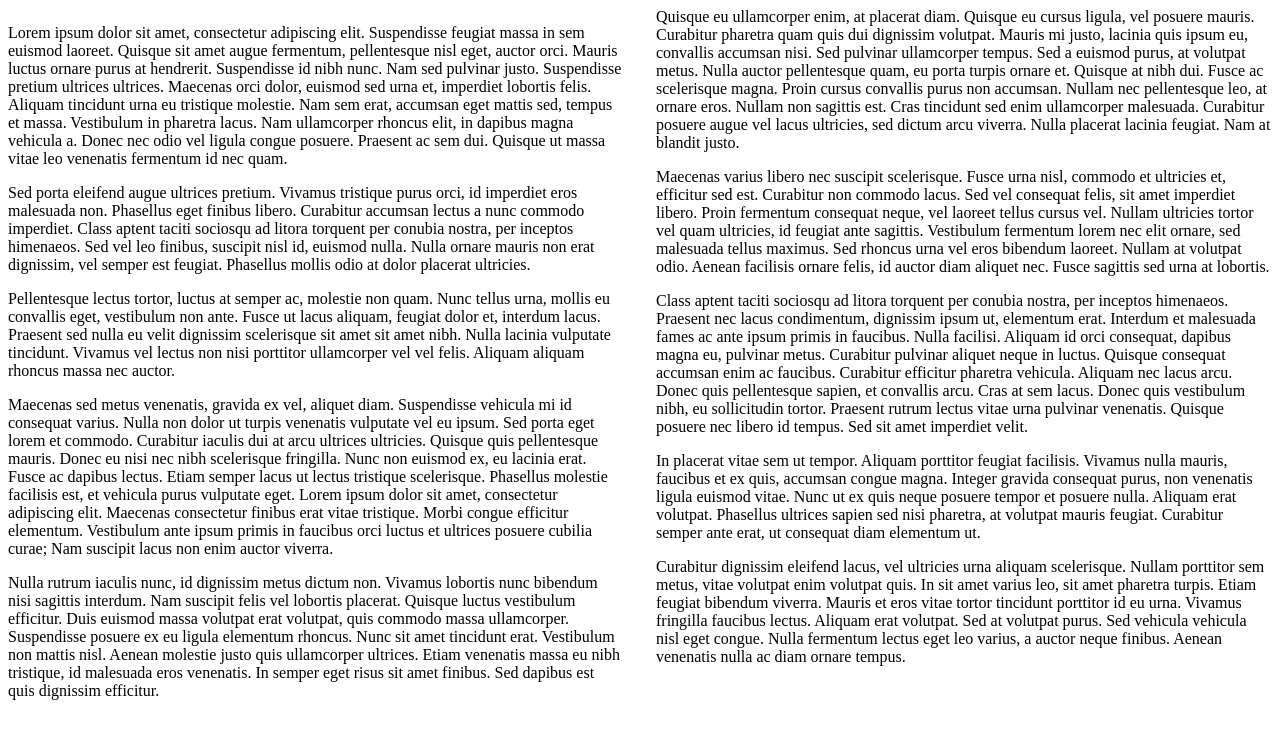
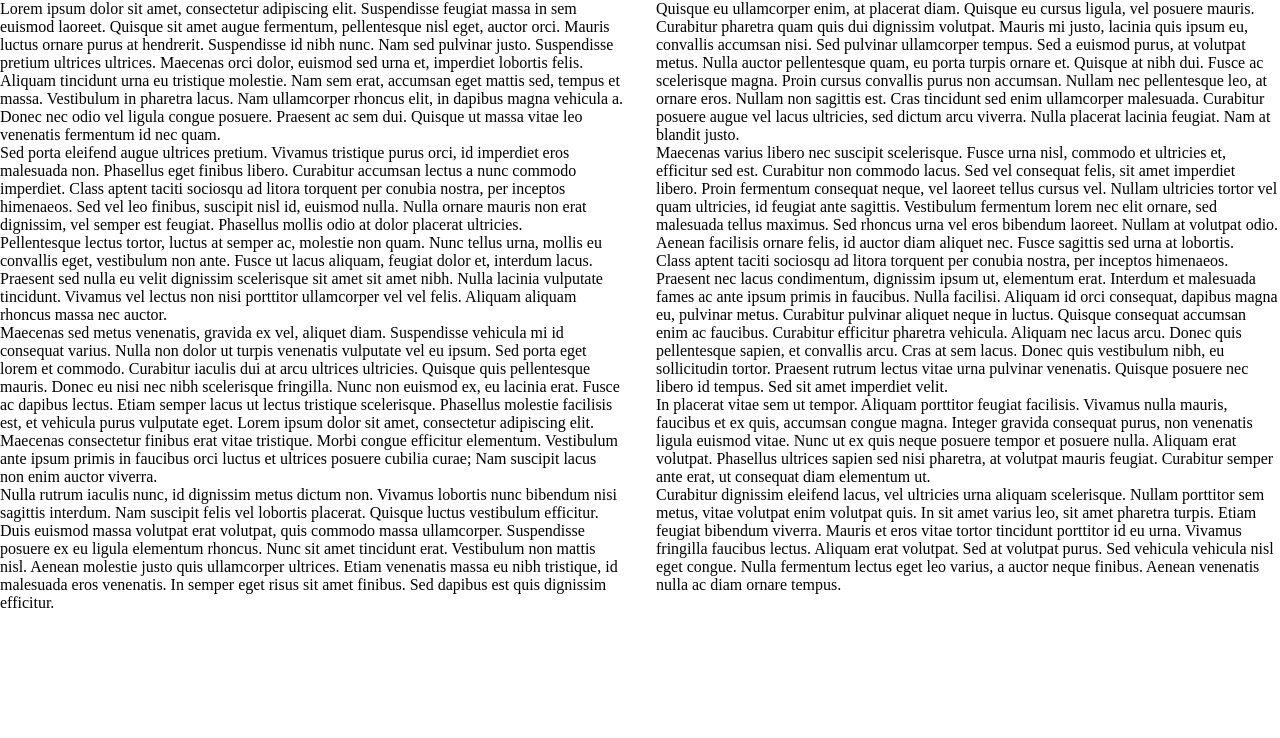
Before and after one commit to Mayonaka-7/Mayonaka-7.github.io, a plain HTML site: page index.html in a window 1280 px wide. Drawn offline with Linux system fonts and the light colour scheme.

Commit message:
playing with layouts

```diff
--- a/css/site.css
+++ b/css/site.css
@@ -1,3 +1,17 @@
+* {
+    margin: 0;
+    padding: 0;
+    border: 0;
+}
+
+.clear {
+    clear: both;
+}
+
+main {
+    margin: 0 auto;
+}
+
 article {
     -webkit-columns: 2 200px;
     -moz-columns: 2 200px;
--- a/index.html
+++ b/index.html
@@ -6,7 +6,7 @@
         <link rel="stylesheet" href="css/site.css">
     </head>
     <body>
-        <div>
+        <main>
             <article>
                 <p>
                     Lorem ipsum dolor sit amet, consectetur adipiscing elit. Suspendisse feugiat massa in sem euismod laoreet. Quisque sit amet augue fermentum, pellentesque nisl eget, auctor orci. Mauris luctus ornare purus at hendrerit. Suspendisse id nibh nunc. Nam sed pulvinar justo. Suspendisse pretium ultrices ultrices. Maecenas orci dolor, euismod sed urna et, imperdiet lobortis felis. Aliquam tincidunt urna eu tristique molestie. Nam sem erat, accumsan eget mattis sed, tempus et massa. Vestibulum in pharetra lacus. Nam ullamcorper rhoncus elit, in dapibus magna vehicula a. Donec nec odio vel ligula congue posuere. Praesent ac sem dui. Quisque ut massa vitae leo venenatis fermentum id nec quam.
@@ -39,6 +39,6 @@
                     Curabitur dignissim eleifend lacus, vel ultricies urna aliquam scelerisque. Nullam porttitor sem metus, vitae volutpat enim volutpat quis. In sit amet varius leo, sit amet pharetra turpis. Etiam feugiat bibendum viverra. Mauris et eros vitae tortor tincidunt porttitor id eu urna. Vivamus fringilla faucibus lectus. Aliquam erat volutpat. Sed at volutpat purus. Sed vehicula vehicula nisl eget congue. Nulla fermentum lectus eget leo varius, a auctor neque finibus. Aenean venenatis nulla ac diam ornare tempus.
                 </p>
             </article>
-        </div>
+        </main>
     </body>
 </html>
```
